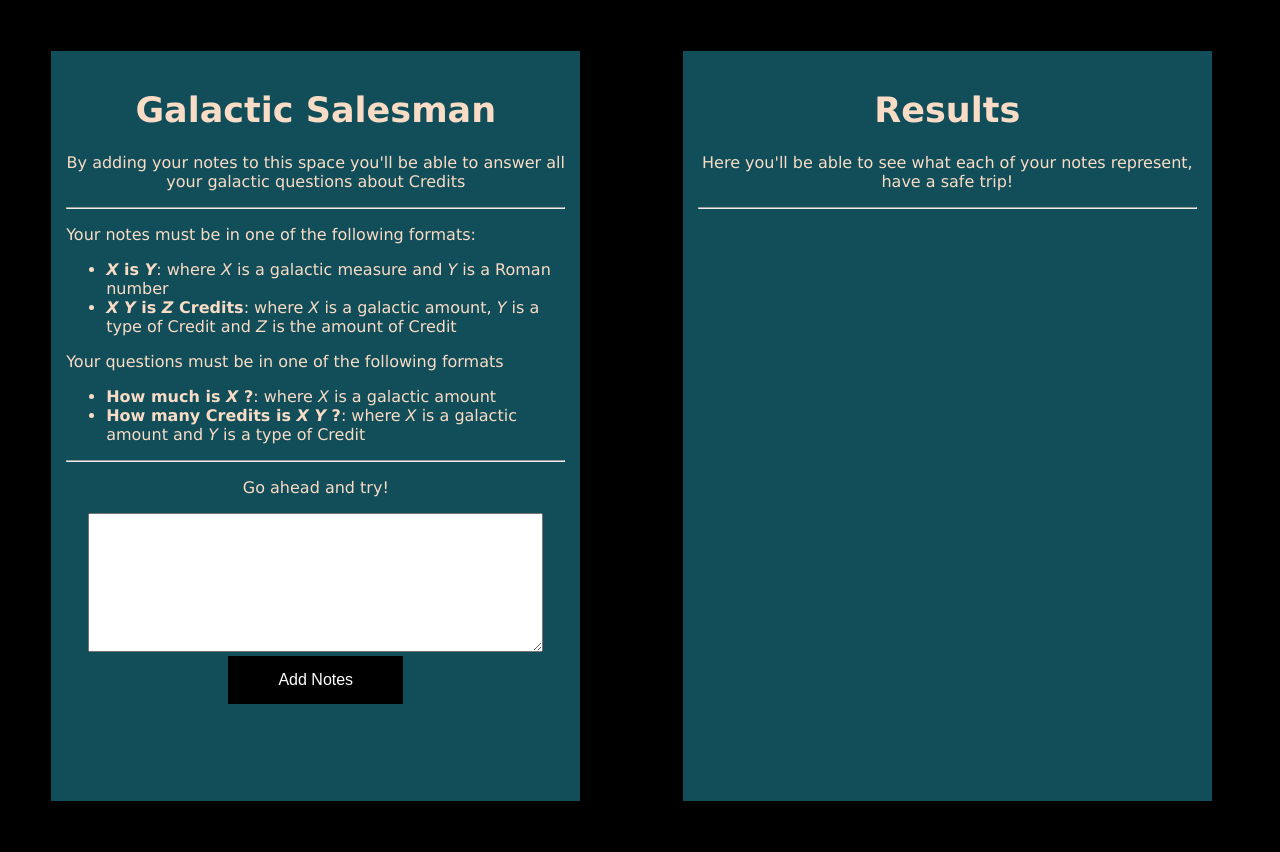
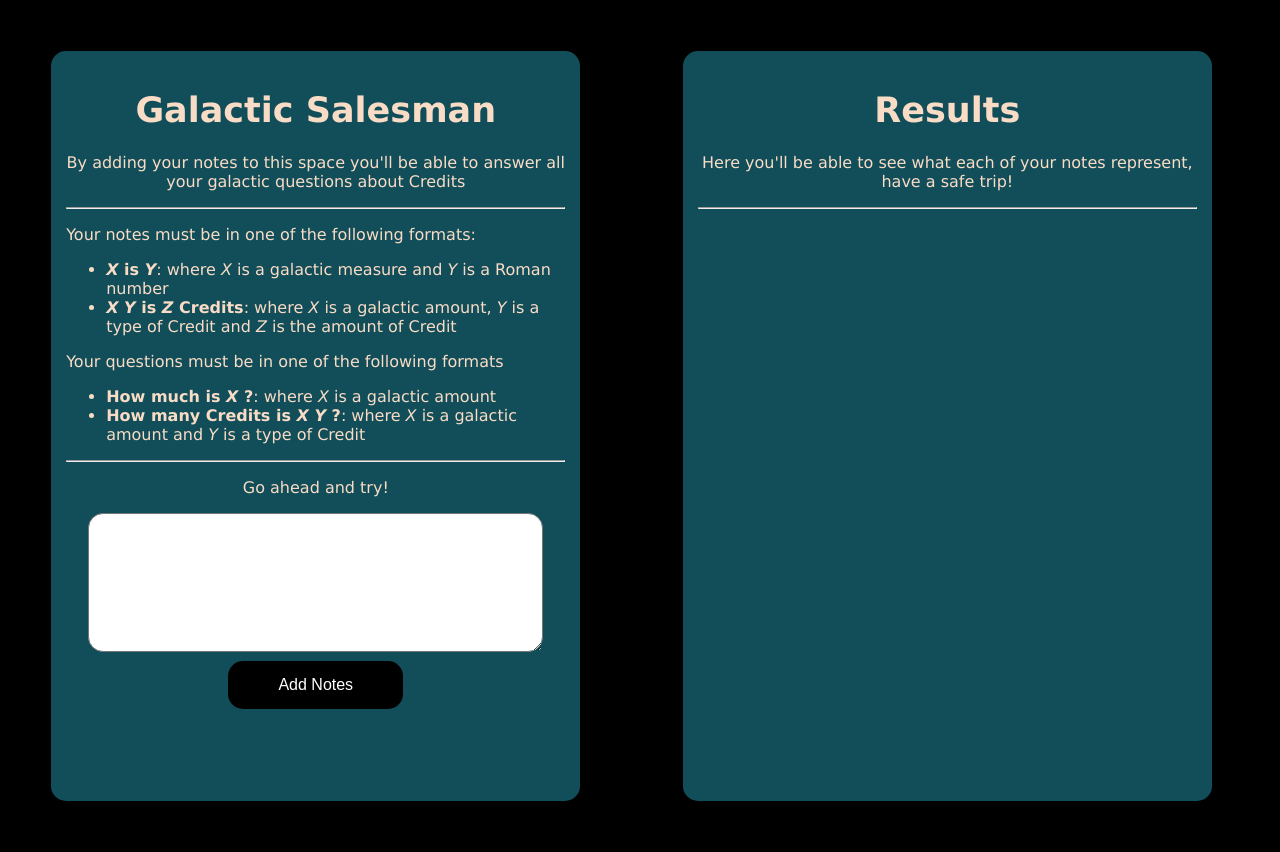
Before and after one commit to jnhasard/galactic, a Django app: page / in a window 1280 px wide. Run offline with Django 3.2, Linux system fonts and the light colour scheme.

Commit message:
style: border radius change

```diff
--- a/fingo/static/style/style.css
+++ b/fingo/static/style/style.css
@@ -14,6 +14,7 @@ body {
 textarea {
   width: 90%;
   height: 10em;
+  border-radius: 15px;
 }
 
 .container {
@@ -25,6 +26,7 @@ textarea {
   margin: 4%;
   height: 90vh;
   overflow: scroll;
+  border-radius: 15px;
 }
 
 .title {
@@ -41,6 +43,8 @@ textarea {
   font-size: 16px;
   display: block;
   margin: auto;
+  border-radius: 15px;
+  margin-top: 5px;
 }
 
 .left {
```
